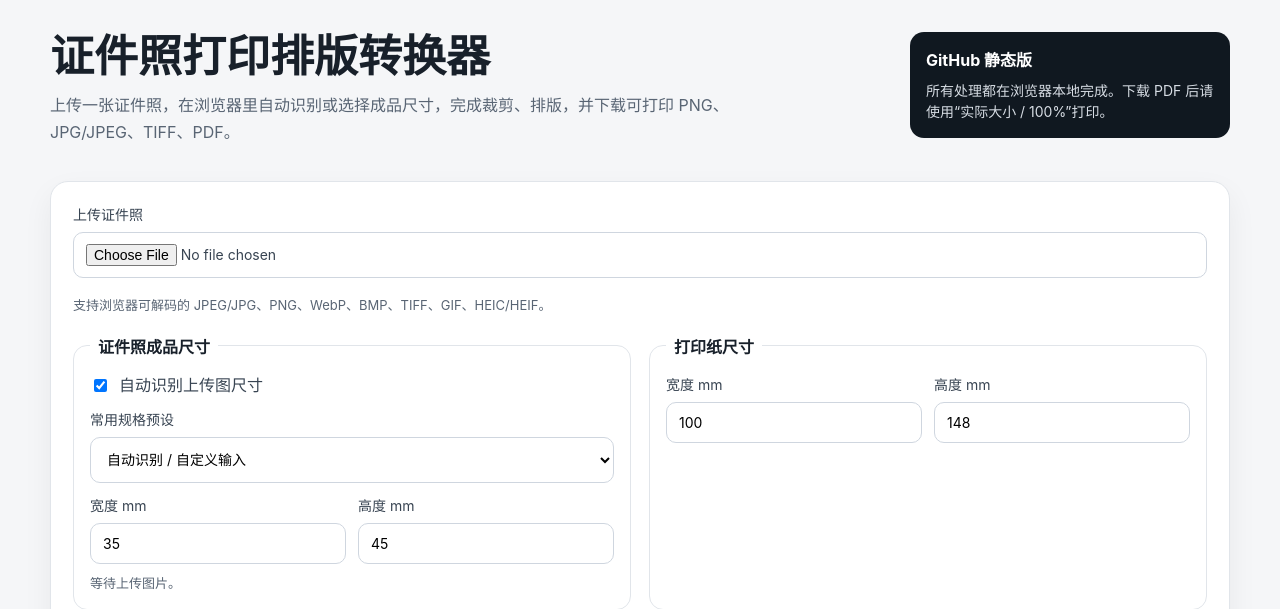
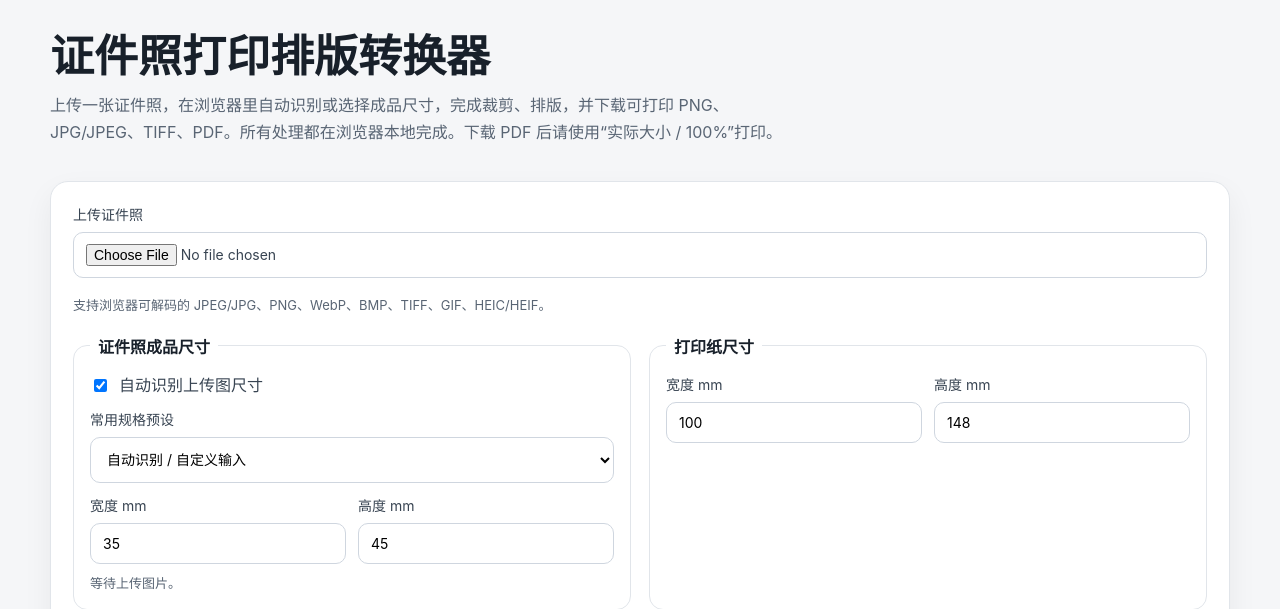
Before and after one commit to yiningsxu/id_photo_converter, a Flask app: page / in a window 1280 px wide. Shown: the top 609 px of the page. Run offline with Flask 3, Linux system fonts and the light colour scheme.

Commit message:
refactor: consolidate print instructions into main description and remove redundant UI element

```diff
--- a/index.html
+++ b/index.html
@@ -11,11 +11,7 @@
     <section class="hero">
       <div>
         <h1>证件照打印排版转换器</h1>
-        <p>上传一张证件照，在浏览器里自动识别或选择成品尺寸，完成裁剪、排版，并下载可打印 PNG、JPG/JPEG、TIFF、PDF。</p>
-      </div>
-      <div class="print-note">
-        <strong>GitHub 静态版</strong>
-        <span>所有处理都在浏览器本地完成。下载 PDF 后请使用“实际大小 / 100%”打印。</span>
+        <p>上传一张证件照，在浏览器里自动识别或选择成品尺寸，完成裁剪、排版，并下载可打印 PNG、JPG/JPEG、TIFF、PDF。所有处理都在浏览器本地完成。下载 PDF 后请使用“实际大小 / 100%”打印。</p>
       </div>
     </section>
 
--- a/static/style.css
+++ b/static/style.css
@@ -45,22 +45,6 @@ p {
   color: #596574;
   line-height: 1.65;
   max-width: 760px;
-}
-
-.print-note {
-  width: min(320px, 100%);
-  padding: 16px;
-  border-radius: 14px;
-  background: #101820;
-  color: white;
-  display: grid;
-  gap: 8px;
-  line-height: 1.5;
-}
-
-.print-note span {
-  color: #d7dde4;
-  font-size: 14px;
 }
 
 .panel {
```
